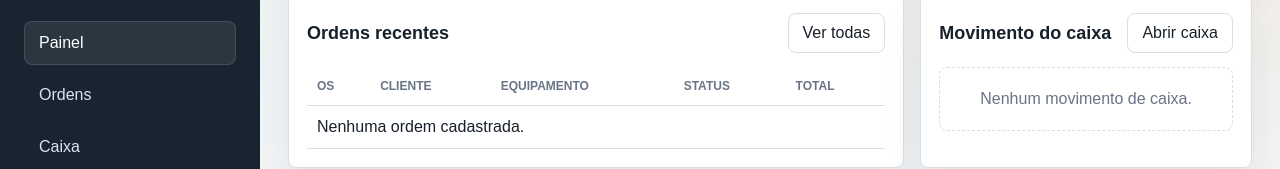
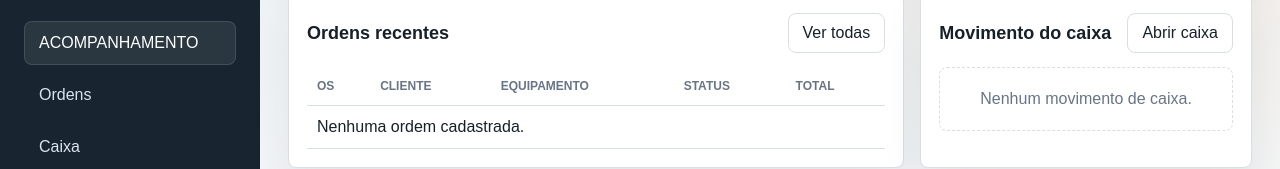
Before and after one commit to Aline2812/ccn, a website: page index.html in a window 1280 px wide. Shown: the part 219-388 px from the top of the page. Drawn offline with Linux system fonts and the light colour scheme; no server answers.

Commit message:
Atualiza rotulo do acompanhamento

```diff
--- a/index.html
+++ b/index.html
@@ -18,7 +18,7 @@
           </div>
         </div>
         <nav class="nav" aria-label="Navegacao principal">
-          <button class="nav-button active" data-view="dashboard" type="button">Painel</button>
+          <button class="nav-button active" data-view="dashboard" type="button">ACOMPANHAMENTO</button>
           <button class="nav-button" data-view="orders" type="button">Ordens</button>
           <button class="nav-button" data-view="cash" type="button">Caixa</button>
           <button class="nav-button" data-view="clients" type="button">Clientes</button>
```
